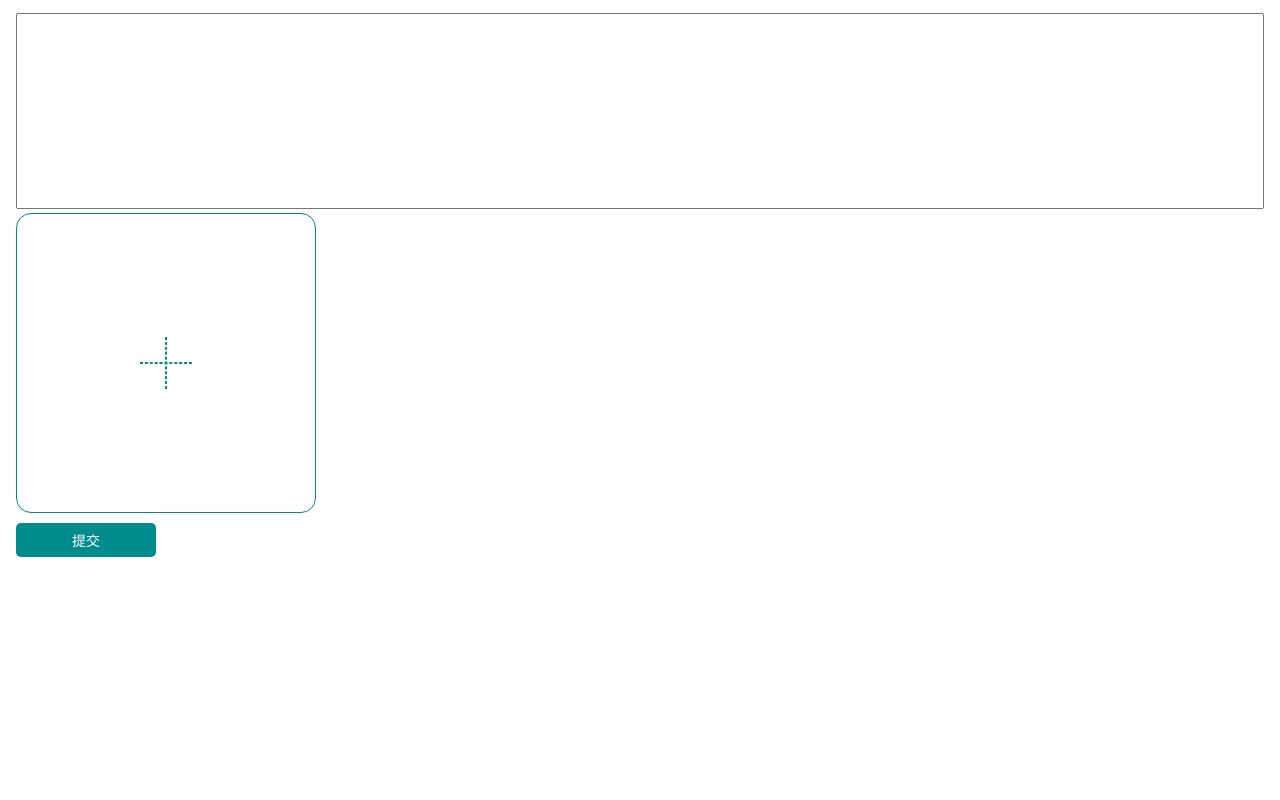
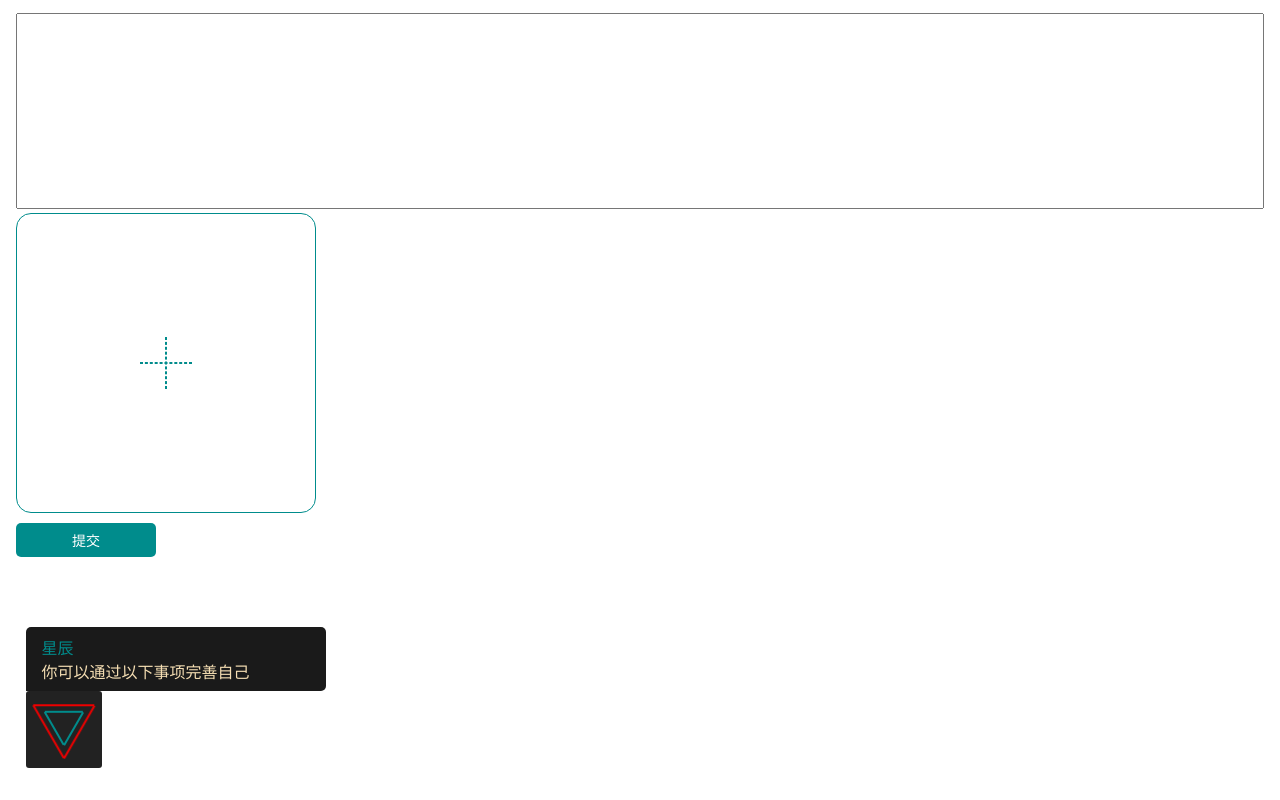
Before and after one commit to booksbags/daylight, a React app in the folder web/: page /daily in a window 1280 px wide. Built offline with nearby package versions, Linux system fonts and the light colour scheme.

Commit message:
完成星辰组件的展示

```diff
--- a/web/src/app.tsx
+++ b/web/src/app.tsx
@@ -1,11 +1,13 @@
 import React from 'react'
 import Router from './router'
 import { BrowserRouter } from 'react-router-dom'
+import Starts from '@components/stars'
 
 const App = () => {
   return (
     <BrowserRouter>
         <Router></Router>
+        <Starts></Starts>
     </BrowserRouter>
   )
 }
--- /dev/null
+++ b/web/src/components/stars/component/initConent/index.tsx
@@ -0,0 +1,13 @@
+import React from 'react'
+import { ContentStyle } from './style'
+
+const Content = () => {
+  return (
+    <ContentStyle>
+        <header>星辰</header>
+        <div className="banner">你可以通过以下事项完善自己</div>
+    </ContentStyle>
+  )
+}
+
+export default Content
--- /dev/null
+++ b/web/src/components/stars/component/initConent/style.ts
@@ -0,0 +1,18 @@
+import styled from "styled-components";
+
+export const ContentStyle = styled.div`
+    position: absolute;
+    top:0px;
+    left: 0px;
+    transform:translateY(-100%);
+    width: 30vw;
+    max-width: 300px;
+    background-color: #1a1a1a;
+    color: wheat;
+    padding: 0.5em 1em;
+    border-radius: 5px;
+    border-bottom-left-radius: 0px;
+    header{
+        color: #008c8c;
+    }
+`;
--- /dev/null
+++ b/web/src/components/stars/index.tsx
@@ -0,0 +1,33 @@
+import React, { useState } from 'react'
+import {InnerStyle, OuterStyle, StarsStyle } from './style'
+import Content from './component/initConent';
+
+function useShowContent():[boolean, (props:boolean)=>void]{
+  const [show, setShow] = useState<boolean>(true);
+  return [show, setShow];
+}
+
+const Stars = () => {
+  const [show, setShow] = useShowContent();
+  return (
+    <StarsStyle
+      onClick={()=>{
+        setShow(!show);
+      }}
+    >
+      <InnerStyle>
+        <div></div>
+        <div></div>
+        <div></div>
+      </InnerStyle>
+      <OuterStyle>
+        <div></div>
+        <div></div>
+        <div></div>
+      </OuterStyle>
+      {show&&<Content/>}
+    </StarsStyle>
+  )
+}
+
+export default Stars
--- /dev/null
+++ b/web/src/components/stars/style.ts
@@ -0,0 +1,136 @@
+import styled, { keyframes } from "styled-components";
+
+export const StarsStyle = styled.div`
+    position: fixed;
+    bottom: 4vh;
+    left: 2vw;
+    width: 6vw;
+    height: 6vw;
+    background-color: #222;
+    border-radius: 3px;
+    cursor: pointer;
+    /* animation: rotate1s 32s steps(4) infinite; */
+    @keyframes rotate1s {
+        0%{
+            transform: rotate(0)
+        }
+        25%{
+            transform: rotate(90deg)
+        }
+        50%{
+            transform: rotate(180deg)
+        }
+        75%{
+            transform: rotate(270deg)
+        }
+        100%{
+            transform: rotate(360deg)
+        }
+    }
+`;
+const dis = Math.sqrt(3) / 6 * 3;
+export const InnerStyle = styled.div`
+    position: absolute;
+    top: ${1/(Math.sqrt(2) + 1)*100}%;
+    left: 50%;
+    transform: translate(-50%, -50%);
+    width: 50%;
+    /* animation: moveSmall 4s steps(4) infinite; */
+    div{
+        position: absolute;
+        top: 50%;
+        left: 50%;
+        width: 100%;
+        margin-left: -1.5vw;
+        margin-top: -1px;
+        border: 1px solid #008c8c;
+        &:first-of-type{
+            transform: translateY(${-dis}vw);
+            animation: moveSmallOne 2s infinite reverse;
+        }
+        &:nth-of-type(2){
+            transform: rotate(60deg) translateY(${dis}vw);
+            animation: moveSmallTwo 2s infinite reverse;
+        }
+        &:nth-of-type(3){
+            transform: rotate(-60deg) translateY(${dis}vw);
+            animation: moveSmallThree 2s infinite reverse;
+        }
+    }
+    --moveDis: 12px;
+    @keyframes moveSmallOne{
+        0%{
+            transform: translateY(${-dis}vw);
+        }
+        50%{
+            transform: translateY(calc(${-dis}vw - var(--moveDis)));
+        }
+        100%{
+            transform: translateY(${-dis}vw);
+        }
+    }
+    @keyframes moveSmallTwo{
+        0%{
+            transform: rotate(60deg) translateY(${dis}vw);
+        }
+        50%{
+            transform: rotate(60deg) translateY(calc(${dis}vw + var(--moveDis)));
+        }
+        100%{
+            transform: rotate(60deg) translateY(${dis}vw);
+        }
+    }
+    @keyframes moveSmallThree{
+        0%{
+            transform: rotate(-60deg) translateY(${dis}vw);
+        }
+        50%{
+            transform: rotate(-60deg) translateY(calc(${dis}vw + var(--moveDis)));
+        }
+        100%{
+            transform: rotate(-60deg) translateY(${dis}vw);
+        }
+    }
+`;
+const outDis = Math.sqrt(3) / 6 * 4.8;
+
+export const OuterStyle = styled.div`
+    position: absolute;
+    top: ${1/(Math.sqrt(2) + 1)*100}%;
+    left: 50%;
+    transform: translate(-50%, -50%);
+    width: 80%;
+    animation: moveBig 4s steps(4) infinite;
+    div{
+        position: absolute;
+        top: 50%;
+        left: 50%;
+        width: 100%;
+        margin-left: -2.4vw;
+        margin-top: -1px;
+        border: 1px solid #ef0000;
+        &:first-of-type{
+            transform: translateY(${-outDis}vw);
+        }
+        &:nth-of-type(2){
+            transform: rotate(60deg) translateY(${outDis}vw);
+        }
+        &:nth-of-type(3){
+            transform: rotate(-60deg) translateY(${outDis}vw);
+        }
+    }
+    @keyframes moveBig{
+       25%{
+            transform: translate(-50%, -50%);
+        }
+        50%{
+            transform: translate(-50%, -50%);
+        }
+        75%{
+            transform: translate(-50%, -50%);
+        }
+        100%{
+            transform: translate(-50%, -50%);
+        }
+    }
+`;
--- a/web/src/utils/database/skillStore.ts
+++ b/web/src/utils/database/skillStore.ts
@@ -1,5 +1,3 @@
-
-
 let instance:SkillSotre|null;
 
 export class SkillSotre{
--- a/web/src/utils/request.ts
+++ b/web/src/utils/request.ts
@@ -32,6 +32,7 @@ export async function request<T>({
         xml.addEventListener("readystatechange", () => {
             if (xml.readyState === 4) {
                 res(xml.responseText as T);
+                clearInterval(timer);
             }else if(xml.readyState === XMLHttpRequest.UNSENT && xml.status === 0){
                 Toast.show("网络连接超时");
                 rej("网络连接超时");
@@ -43,7 +44,7 @@ export async function request<T>({
         } else {
             xml.send(JSON.stringify(data));
         }
-        setTimeout(()=>{
+        const timer = setTimeout(()=>{
             xml.abort();
         },Math.max(expireTime, 3000))
     })
```
Also changed, not shown: web/src/utils/database/practice.ts (added, +38 -0 lines).
